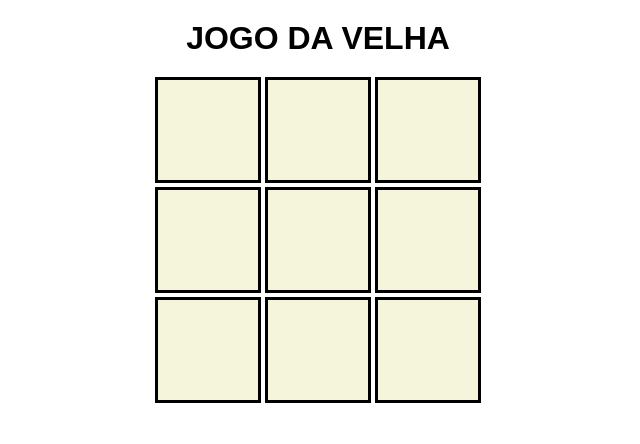
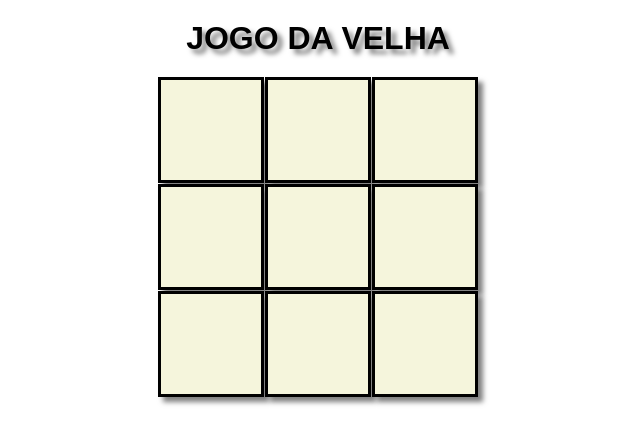
Before and after one commit to rdcodigo/Jogo-da-Velha, a plain HTML site: page index.html in a window 1280 px wide. Shown: the whole page, without its empty margins (322-962 px from the left). Drawn offline with Linux system fonts and the light colour scheme.

Commit message:
Upgrade Grid

```diff
--- a/index.html
+++ b/index.html
@@ -17,7 +17,6 @@
     </h1>
 
     <div class="stage">
-        <div>
         <div id="0" class="square">
 
         </div>
@@ -29,9 +28,7 @@
         <div id="2" class="square">
 
         </div>
-        </div>
 
-        <div>
         <div id="3" class="square">
 
         </div>
@@ -43,9 +40,7 @@
         <div id="5" class="square">
 
         </div>
-        </div>
 
-        <div>
         <div id="6" class="square">
 
         </div>
@@ -58,7 +53,6 @@
 
         </div>
     </div>
-    </div>
 
     <div id="gameOverPage">
 
--- a/scripts/game.js
+++ b/scripts/game.js
@@ -1,7 +1,7 @@
 
 let board = ['','','','','','','','',''];
 let playerTime = 0;
-let jogadores = ["Macacos", "Leopardos"];
+let jogadores = ["Gorilas", "Leopardos"];
 let symbols = ['o', 'x'];
 let gameOver = false;
 let winStates=[
--- a/scripts/interface.js
+++ b/scripts/interface.js
@@ -23,12 +23,15 @@ function handleClick (event){
             ()=>{
                 let gameOverPage = document.getElementById("gameOverPage");
                 gameOverPage.innerHTML = `
+
                 <img src="./images/${jogadores[playerTime]}.gif" alt="">
+
                 <p id="gameOverMsg">
-                O jogo acabou, os vencedores foram os ${jogadores[playerTime]}
+                Fim de jogo, os vencedores foram os ${jogadores[playerTime]}
                 </p>
 
                 <div onclick="restart()"  class="button"> JOGAR NOVAMENTE </div>
+
                 `;
             }
         ), 2000;
--- a/styles/style.css
+++ b/styles/style.css
@@ -1,6 +1,14 @@
 *{
     padding: 0;
     margin: 0;
+}
+
+.stage{
+    margin: auto;
+    max-width: 320px;
+    display: grid;
+    grid-template: 1fr 1fr 1fr / 1fr 1fr 1fr;
+    gap: 1px;
 }
 
 body{
@@ -10,11 +18,13 @@ body{
 h1{
     padding: 20px;
     font-family: Arial, Helvetica, sans-serif;
+    text-shadow: 5px 5px 5px rgba(0, 0, 0, 0.50);
 }
 
 .square{
     width: 100px;
     height: 100px;
+    box-shadow: 5px 5px 5px rgba(0, 0, 0, 0.50);
     background-color: beige;
     border: 3px solid black;
     display: inline-block;
@@ -34,7 +44,7 @@ h1{
     bottom: 0;
     left: 0;
     right: 0;
-    content: "\1F412";
+    content: "\1F98D";
     font-size: 50px;
     line-height: 100px;
 }
```
Also changed, not shown: images/gorilas.gif (added), images/macacos.gif (deleted). Lines whose indentation alone changed are shown as unchanged.
